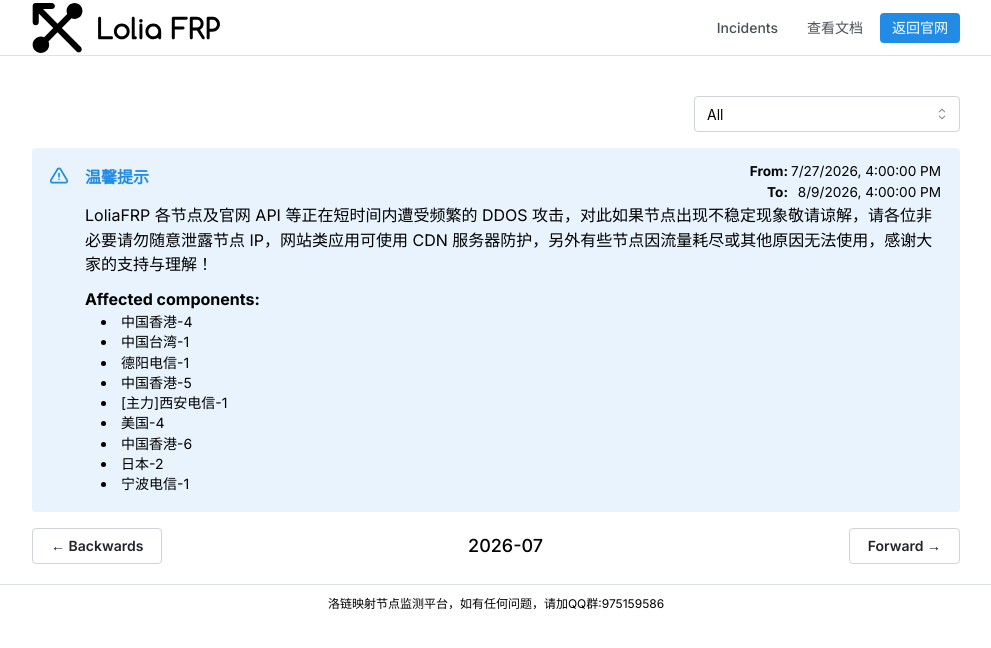
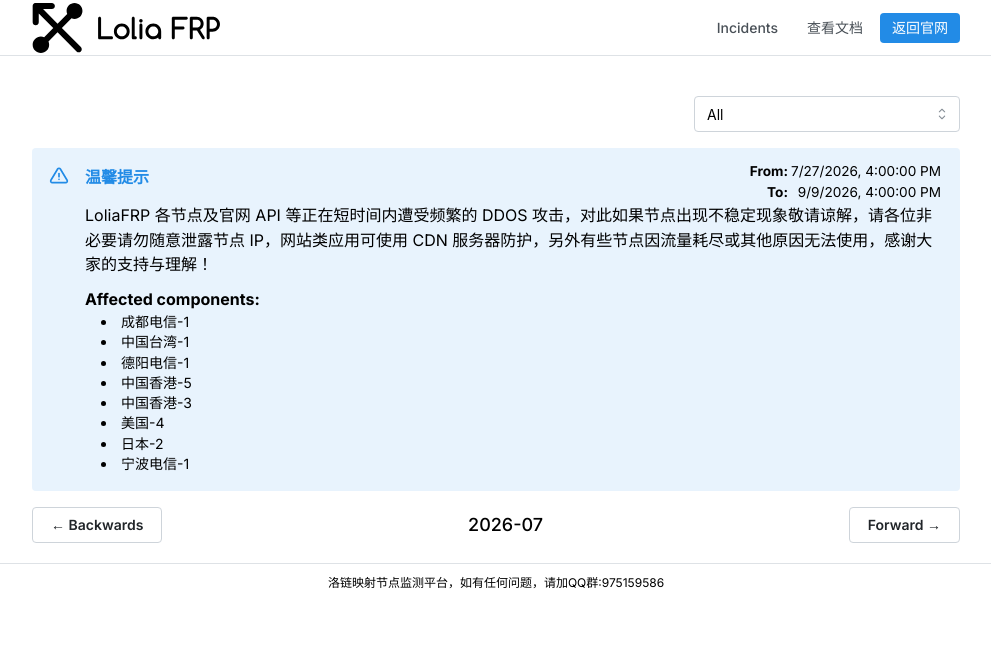
Before and after one commit to ChenQihan666/Lolia-Nodes-Status-Pages, a Next.js app: page /incidents in a window 1280 px wide. Shown: the top 648 px of the page, without its empty margins (144-1135 px from the left). Built offline with nearby package versions, Linux system fonts and the light colour scheme.

Commit message:
Update uptime.config.ts

```diff
--- a/uptime.config.ts
+++ b/uptime.config.ts
@@ -322,7 +322,7 @@ const workerConfig: WorkerConfig = {
 const maintenances: MaintenanceConfig[] = [
   {
     // [Optional] Monitor IDs to be affected by this maintenance
-    monitors: ['30','13','17','34','22','36','35','7','9'],
+    monitors: ['50','13','17','34','44','36','7','9'],
     // [Optional] default to "Scheduled Maintenance" if not specified
     title: '温馨提示',
     // Description of the maintenance, will be shown at status page
@@ -331,7 +331,7 @@ const maintenances: MaintenanceConfig[] = [
     start: '2026-07-28T00:00:00+08:00',
     // [Optional] end time of the maintenance, in UNIX timestamp or ISO 8601 format
     // if not specified, the maintenance will be considered as on-going
-    end: '2026-08-10T00:00:00+08:00',
+    end: '2026-09-10T00:00:00+08:00',
     // [Optional] color of the maintenance alert at status page, default to "yellow"
     color: 'blue',
   },
```
